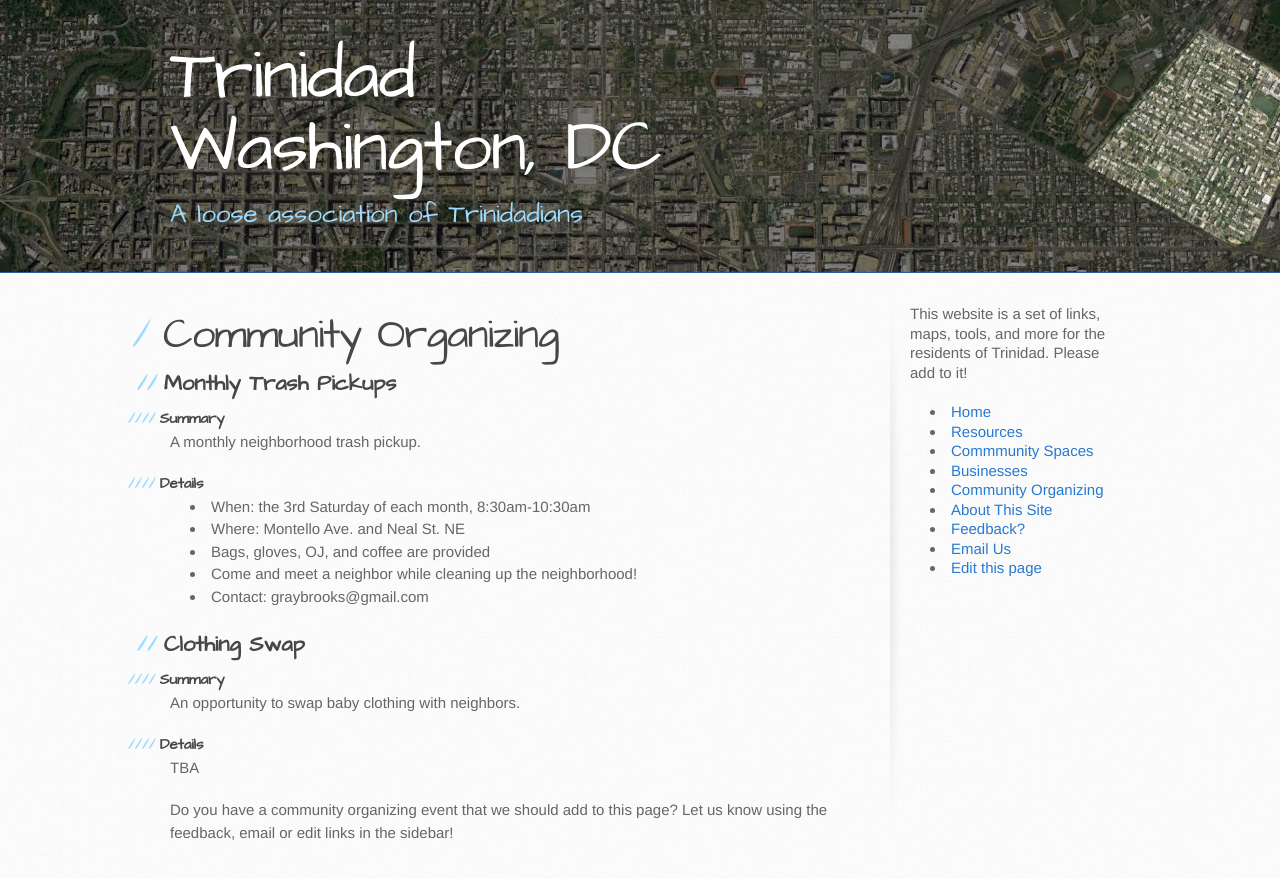
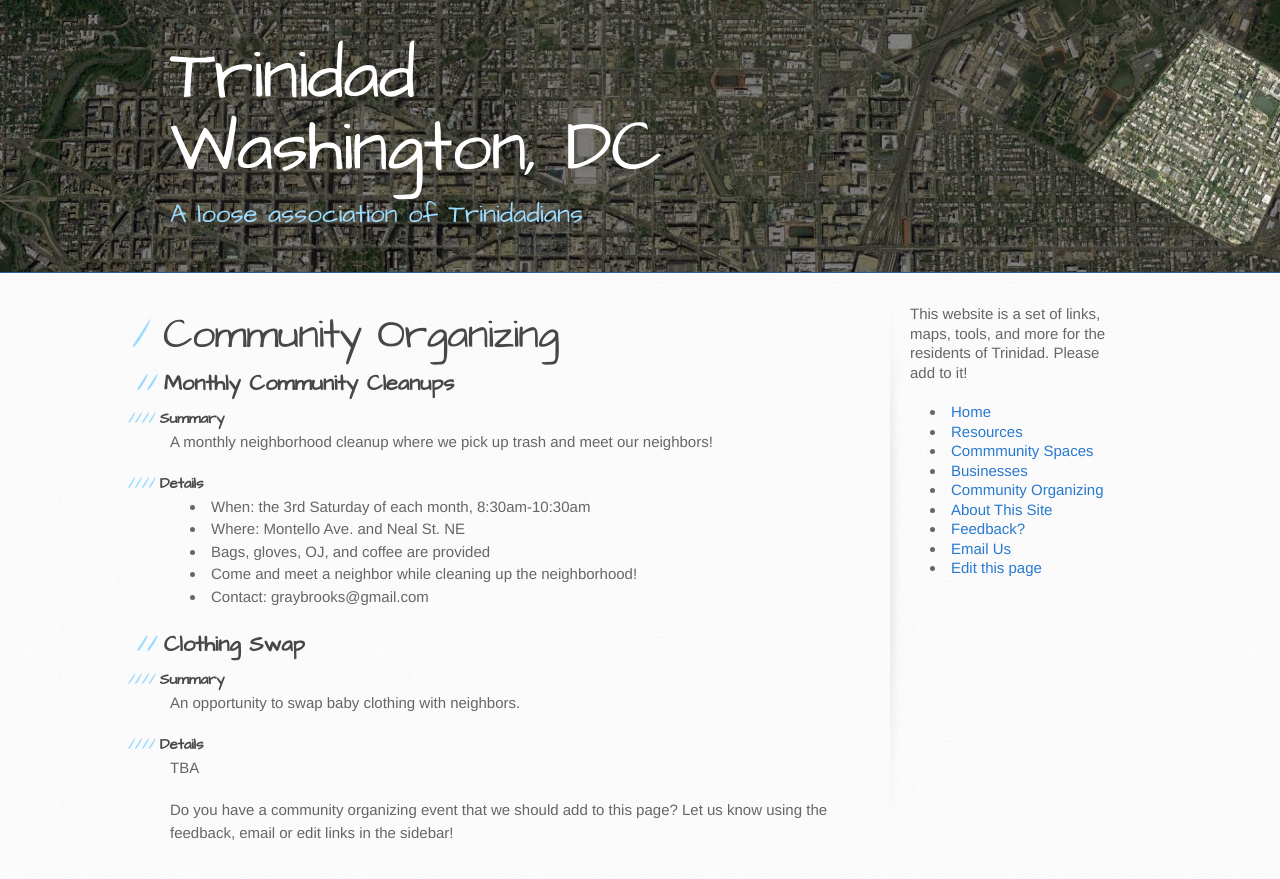
Before and after one commit to gbinal/tobago, a Jekyll site: the page built from community-organizing.md, in a window 1280 px wide. Shown: the top 879 px of the page. Built offline with Jekyll 4.4.1, drawn with Linux system fonts in a browser that asks for light colours.

Commit message:
changing name of trash pickup

```diff
--- a/community-organizing.md
+++ b/community-organizing.md
@@ -4,11 +4,11 @@ title: Community Organizing
 published: true
 ---
 
-## Monthly Trash Pickups
+## Monthly Community Cleanups
 
 #### Summary
 
-A monthly neighborhood trash pickup.
+A monthly neighborhood cleanup where we pick up trash and meet our neighbors!
 
 #### Details
 
```
